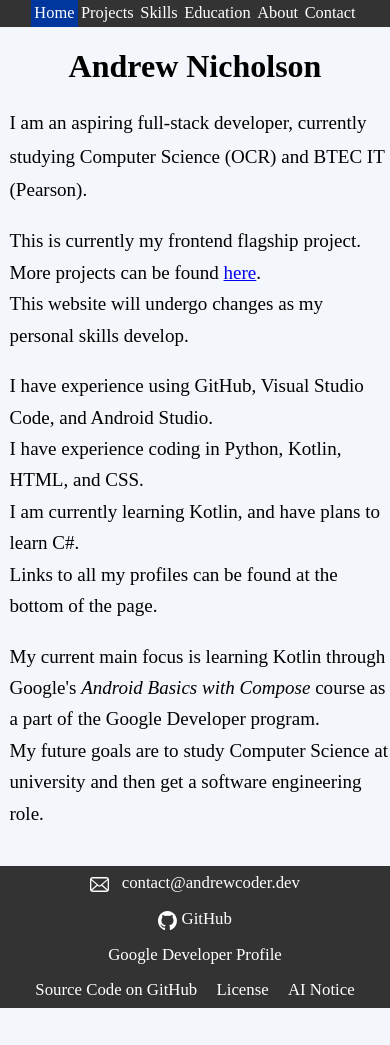
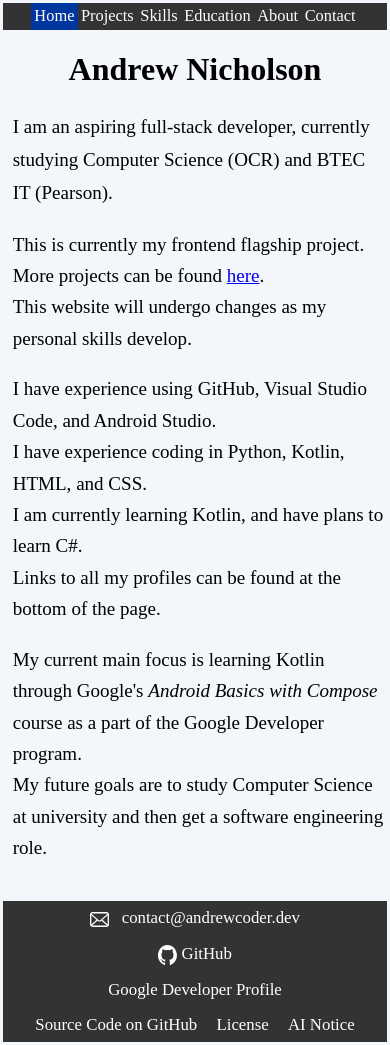
Before and after one commit to Andrew-Dev-Coder/Portfolio, a Jekyll site: the page built from index.html, in a window 390 px wide. Built offline with Jekyll 4.4.1, drawn with Linux system fonts in a browser that asks for light colours; before the commit the page ends 1008 px from its top, so only the background shows below that.

Commit message:
Update style.css

```diff
--- a/CSS/style.css
+++ b/CSS/style.css
@@ -237,4 +237,9 @@ a:hover{
     footer section a {
         display: block;
     }
+
+    html, body {
+        margin: 0;
+        padding: 0.1em;
+    }
 }
```
